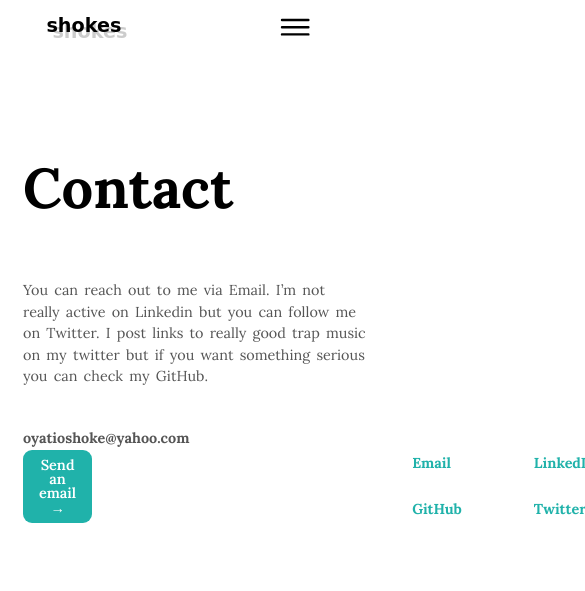
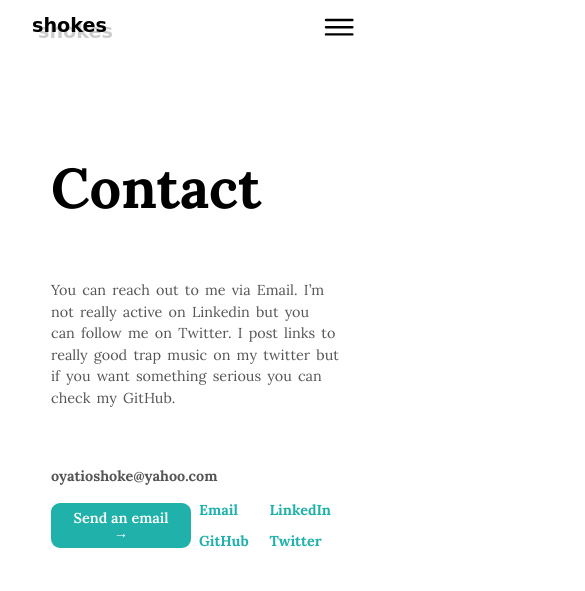
Before and after one commit to shokes/Porfolio-website, a plain HTML site: page contact.html in a window 390 px wide. Shown: the whole page, 585 px wide, since content can reach past the window. Drawn offline with nearby package versions, Linux system fonts and the light colour scheme; a web font is replaced by a local one.

Commit message:
queries for mobile

```diff
--- a/css/queries.css
+++ b/css/queries.css
@@ -1,25 +1,25 @@
 /* BELOW 1328PX (smaller desktops) */
 
 @media (max-width: 83em) {
-  .logo {
+  /* .logo {
     margin-left: 11rem;
   }
 
   .btn-mobile-nav {
     margin-right: 10.4rem;
-  }
+  } */
 }
 
 /* BELOW 1264PX (Landscape Tablets) */
 
 @media (max-width: 79em) {
-  .logo {
+  /* .logo {
     margin-left: 8.2rem;
   }
 
   .btn-mobile-nav {
-    margin-right: 7.7rem;
-  }
+    margin-right: 8.2rem;
+  } */
 }
 
 /* BELOW 1184PX (Tablets) */
@@ -29,27 +29,24 @@
     font-size: 56.25%;
   }
 
-  .logo {
-    margin-left: 11rem;
+  /* .logo {
+    margin-left: 9.7rem;
   }
 
   .btn-mobile-nav {
-    margin-right: 10.3rem;
-  }
+    margin-right: 9.7rem;
+  } */
 }
 
 /*  BELOW 1000pX */
 
 @media (max-width: 63em) {
   .container {
-    max-width: 105rem;
+    max-width: 96rem;
   }
 
-  .btn-mobile-nav {
-    margin-right: 3rem;
-  }
-  .logo {
-    margin-left: 4rem;
+  .hero {
+    gap: 12rem;
   }
 }
 
@@ -57,6 +54,10 @@
 @media (max-width: 60em) {
   html {
     font-size: 50%;
+  }
+
+  .container {
+    max-width: 80rem;
   }
 
   .hero {
@@ -107,11 +108,11 @@
   }
 
   .logo {
-    margin-left: 7.8rem;
+    margin-left: 6rem;
   }
 
   .btn-mobile-nav {
-    margin-right: 7.1rem;
+    margin-right: 6rem;
   }
 
   .project img {
@@ -123,34 +124,44 @@
 
 @media (max-width: 55em) {
   .container {
-    max-width: 90rem;
+    max-width: 75rem;
   }
-  .logo {
+  /* .logo {
     margin-left: 4.8rem;
   }
 
   .btn-mobile-nav {
     margin-right: 4.8rem;
-  }
+  } */
 }
 
 /* BELOW 656px (Phones) */
 
 @media (max-width: 41em) {
   .container {
-    max-width: 43rem;
+    max-width: 36rem;
   }
   .btn-mobile-nav {
-    margin-right: 9.5rem;
+    margin-right: 4rem;
   }
 
   .logo {
-    margin-left: 5.8rem;
+    margin-left: 4rem;
   }
 
   .about-flex img {
     width: 100%;
     height: 62rem;
+  }
+
+  .introduction {
+    width: 83%;
+  }
+
+  .header {
+    display: flex;
+    justify-content: space-between;
+    padding: 1rem 0rem;
   }
 
   .education-details {
@@ -187,4 +198,19 @@
 
     grid-template-columns: 1fr;
   }
+  .contact-flex {
+    gap: 1rem;
+  }
+  .grid {
+    row-gap: 2rem;
+    column-gap: 1rem;
+  }
+
+  .contact p {
+    margin-bottom: 2rem;
+  }
+
+  .hero-image {
+    margin-left: -6rem;
+  }
 }
--- a/css/style.css
+++ b/css/style.css
@@ -7,7 +7,7 @@
 .header {
   display: flex;
   justify-content: space-between;
-  padding: 1rem 0;
+  padding: 1rem 5rem;
 
   position: fixed;
   background-color: rgb(255, 255, 255, 0.8);
@@ -116,7 +116,7 @@ body {
   z-index: 10000;
   margin-top: 1rem;
   font-family: "Sonsie One", cursive;
-  margin-left: 12.7rem;
+  /* margin-left: 11.4rem; */
   text-shadow: 6px 6px 0px rgb(0 0 0 / 20%);
 }
 
@@ -124,7 +124,7 @@ body {
   border: none;
   background: none;
   cursor: pointer;
-  margin-right: 12rem;
+  /* margin-right: 11.4rem; */
 
   display: block;
   z-index: 9999;
```
Also changed, not shown: index.html (+8 -1 lines).
